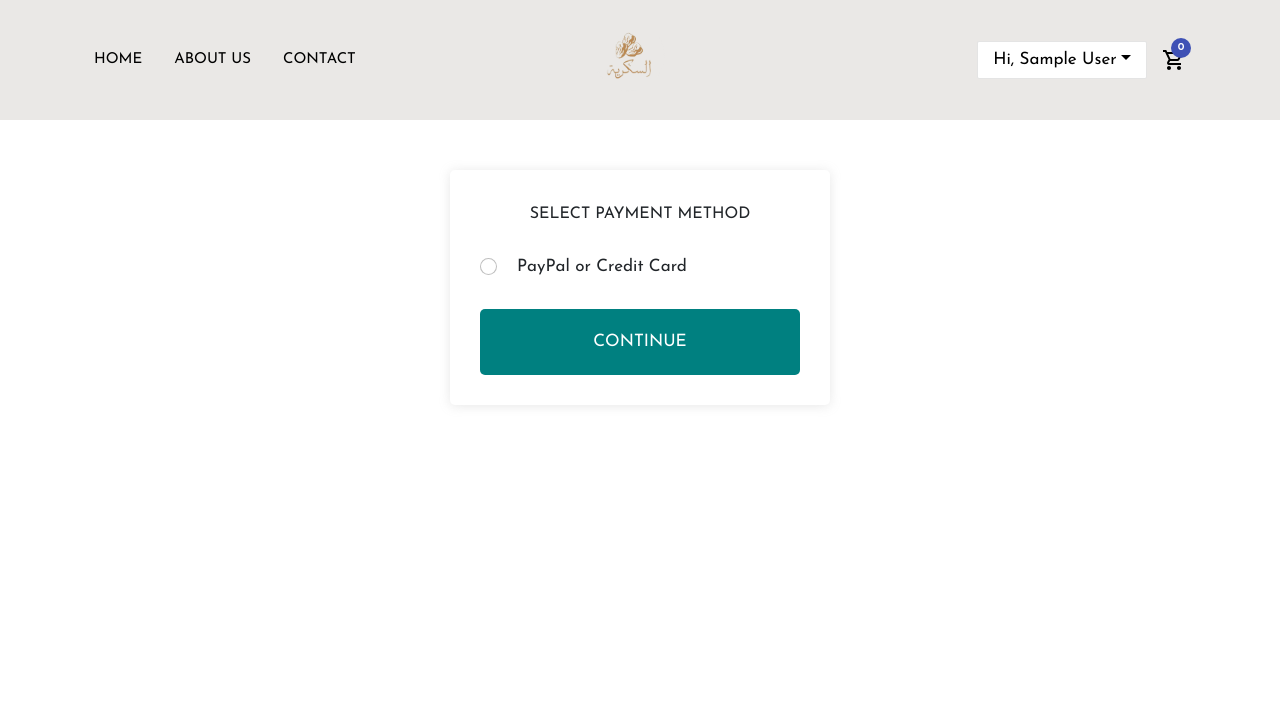
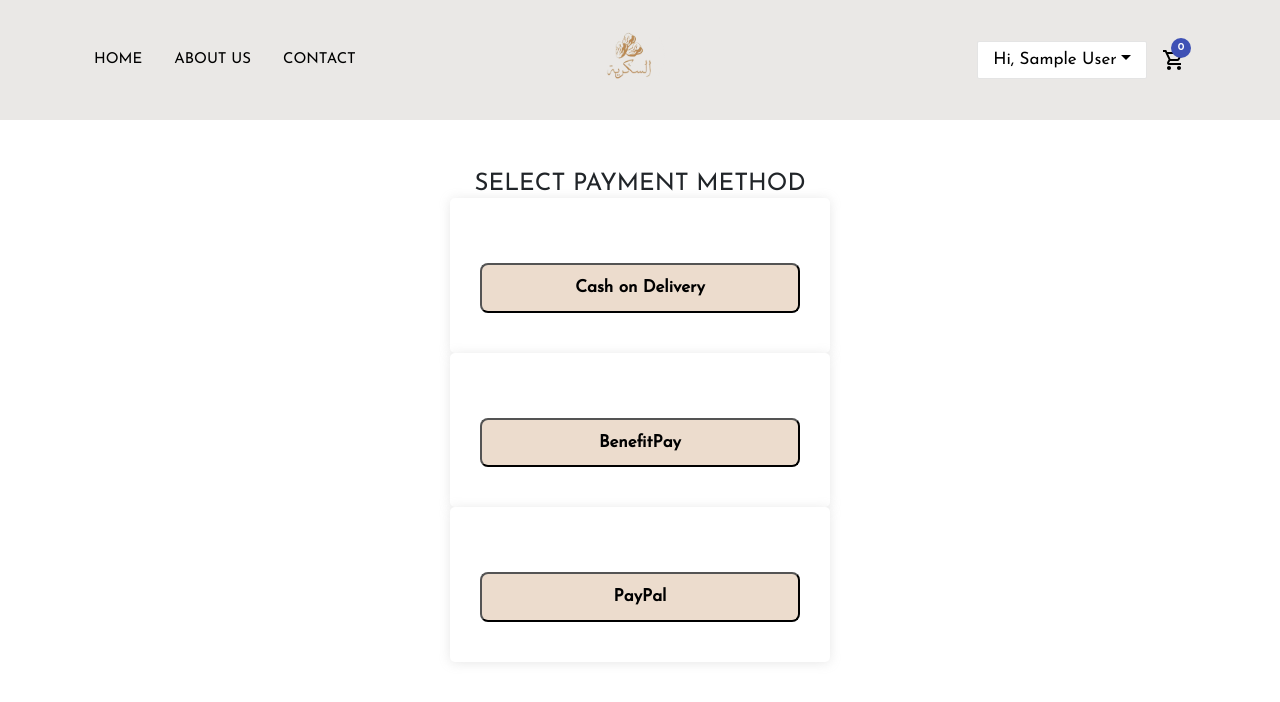
Before and after one commit to Khalfan1998/AlSukkariyaNew, a React (Create React App) app in the folder client_frontend/: page /payment in a window 1280 px wide. Shown: the top 702 px of the page. Built offline with nearby package versions, Linux system fonts and the light colour scheme; sample sign-in values are in the browser's storage.

Commit message:
adding payment methods

```diff
--- a/client_frontend/src/App.css
+++ b/client_frontend/src/App.css
@@ -398,6 +398,38 @@ background-color: #EAE8E6;
   background: #ECDCCD;
 }
 
+.container.d-flex.justify-content-center.align-items-center.login-center {
+  flex-direction: column;
+}
+
+.buttonCash{
+  width: 100%;
+  cursor: pointer;
+  padding: 10px;
+  border-radius: 8px;
+  background-color: #ECDCCD;
+  color: black;
+  font-weight: 600;
+}
+
+.buttonBenefit{
+  width: 100%;
+  padding: 10px;
+  border-radius: 8px;
+  background-color: #ECDCCD;
+  color: black;
+  font-weight: 600;
+}
+
+.buttonPayPal{
+  width: 100%;
+  padding: 10px;
+  border-radius: 8px;
+  background-color: #ECDCCD;
+  color: black;
+  font-weight: 600;
+}
+
 /* LOGIN */
 .login-center {
   padding: 50px 0;
--- a/client_frontend/src/components/Footer.js
+++ b/client_frontend/src/components/Footer.js
@@ -1,12 +1,16 @@
 import React from "react";
-import { Instagram, WhatsApp } from "@material-ui/icons";
+import { Instagram, WhatsApp, PhoneIphone } from "@material-ui/icons";
 
 const Footer = () => {
   return (
     <div className="footer">
       <div className="justify-content-center d-flex">
         <div className="card-name">
-          <p>+973 39994080</p>
+          <p>
+            {" "}
+            <PhoneIphone />
+            +973 39994080
+          </p>
         </div>
         <div className="card-name">
           {/* <img
--- a/client_frontend/src/screens/PaymentScreen.js
+++ b/client_frontend/src/screens/PaymentScreen.js
@@ -14,6 +14,8 @@ const PaymentScreen = ({ history }) => {
   }
 
   const [paymentMethod, setPaymentMethod] = useState("PayPal");
+  const [cashMethod, setCashMethod] = useState("Cash on Delivery");
+  const [benefitMethod, setBenefitMethod] = useState("BenefitPay");
 
   const dispatch = useDispatch();
 
@@ -22,28 +24,64 @@ const PaymentScreen = ({ history }) => {
     dispatch(savePaymentMethod(paymentMethod));
     history.push("/placeorder");
   };
+
+  const submitCash = (e) => {
+    e.preventDefault();
+    dispatch(savePaymentMethod(cashMethod));
+    history.push("/placeorder");
+  };
+
+  const submitBenefit = (e) => {
+    e.preventDefault();
+    dispatch(savePaymentMethod(benefitMethod));
+    history.push("/placeorder");
+  };
   return (
     <>
       <Header />
       <div className="container d-flex justify-content-center align-items-center login-center">
+        <h4>SELECT PAYMENT METHOD</h4>
+        <form className="Login2 col-md-8 col-lg-4 col-11" onSubmit={submitCash}>
+          <div className="payment-container">
+            <div className="radio-container">
+              <input
+                className="buttonCash"
+                type="submit"
+                value={cashMethod}
+                onChange={(e) => setPaymentMethod(e.target.value)}
+              />
+            </div>
+          </div>
+        </form>
+        <form
+          className="Login2 col-md-8 col-lg-4 col-11"
+          onSubmit={submitBenefit}
+        >
+          <div className="payment-container">
+            <div className="radio-container">
+              <input
+                className="buttonBenefit"
+                type="submit"
+                value={benefitMethod}
+                onChange={(e) => setPaymentMethod(e.target.value)}
+              />
+            </div>
+          </div>
+        </form>
         <form
           className="Login2 col-md-8 col-lg-4 col-11"
           onSubmit={submitHandler}
         >
-          <h6>SELECT PAYMENT METHOD</h6>
           <div className="payment-container">
             <div className="radio-container">
               <input
-                className="form-check-input"
-                type="radio"
+                className="buttonPayPal"
+                type="submit"
                 value={paymentMethod}
                 onChange={(e) => setPaymentMethod(e.target.value)}
               />
-              <label className="form-check-label">PayPal or Credit Card</label>
             </div>
           </div>
-
-          <button type="submit">Continue</button>
         </form>
       </div>
     </>
```
